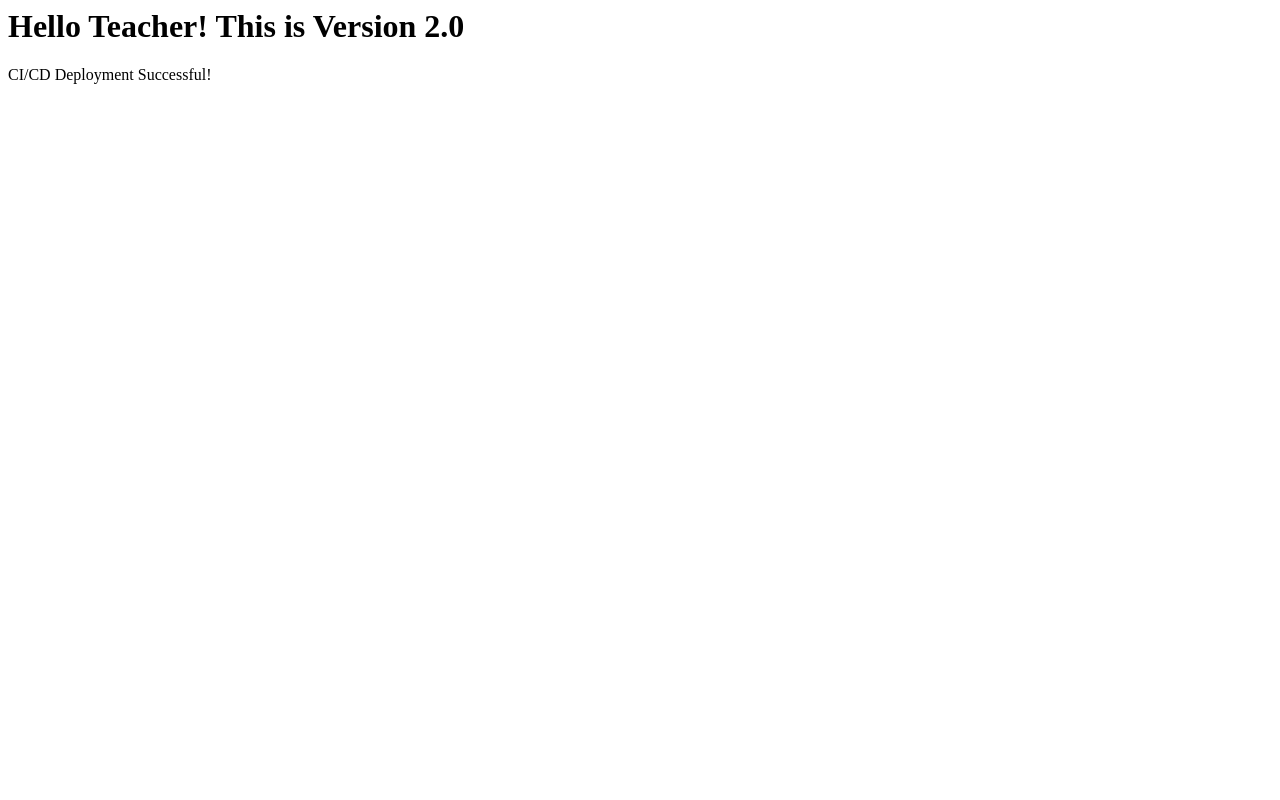
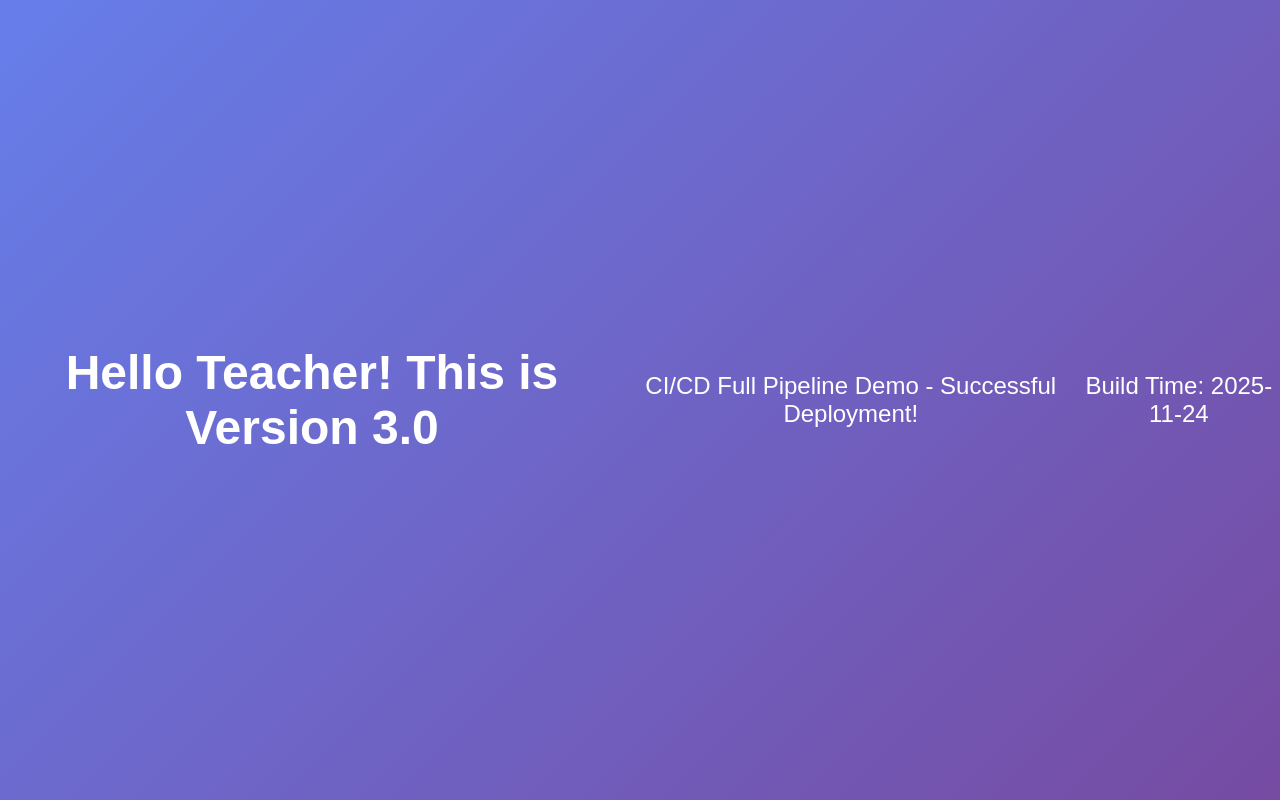
Before and after one commit to xueyy-999/demo-devops-app, a plain HTML site: page index.html in a window 1280 px wide. Drawn offline with Linux system fonts and the light colour scheme.

Commit message:
Update to Version 3.0 - Full CI/CD Demo

```diff
--- a/index.html
+++ b/index.html
@@ -1 +1,25 @@
-<h1>Hello Teacher! This is Version 2.0</h1><p>CI/CD Deployment Successful!</p>
+<h1>Hello Teacher! This is Version 3.0</h1>
+<p>CI/CD Full Pipeline Demo - Successful Deployment!</p>
+<p>Build Time: 2025-11-24</p>
+<style>
+    body {
+        font-family: Arial, sans-serif;
+        background: linear-gradient(135deg, #667eea 0%, #764ba2 100%);
+        color: white;
+        display: flex;
+        justify-content: center;
+        align-items: center;
+        height: 100vh;
+        margin: 0;
+        text-align: center;
+    }
+
+    h1 {
+        font-size: 3em;
+        margin: 0;
+    }
+
+    p {
+        font-size: 1.5em;
+    }
+</style>
```
